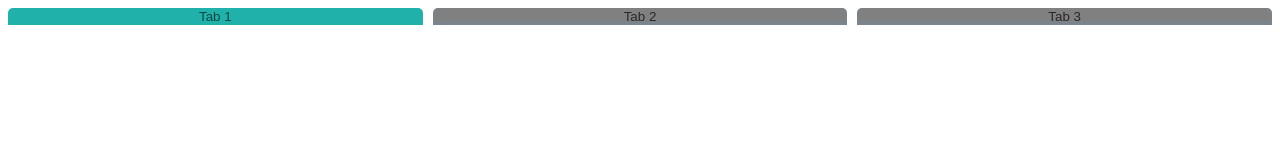
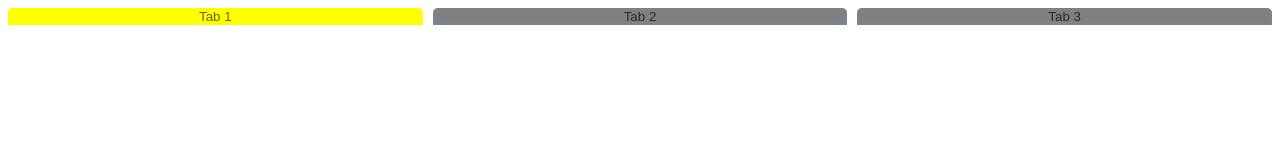
Before and after one commit to dkempton12/javascript-projects-2020, a plain HTML site: page tabs/index.html in a window 1280 px wide. Both pictures are taken after a click on the tab "Tab 1". Drawn offline with Linux system fonts and the light colour scheme.

Commit message:
updating styling

```diff
--- a/tabs/css/styles.css
+++ b/tabs/css/styles.css
@@ -9,7 +9,7 @@
 }
 
 [role="tabpanel"] {
-  background: lightseagreen;
+  background: yellow;
   padding: 2rem;
 }
 
@@ -18,13 +18,13 @@ button {
   border: 0;
   color: #282828;
   border-radius: 5px 5px 0 0;
-  box-shadow: rgba(0,0,0,0.1);
+  /* box-shadow: rgba(0,0,0,0.1); */
   box-shadow: inset 0 -2px 5px lightslategray;
   cursor:pointer;
 }
 
 button[aria-selected="true"] {
-  background: lightseagreen;
+  background: yellow;
   box-shadow: none;
   color: rgba(0,0,0,0.7);
 }
--- a/tabs/js/script.js
+++ b/tabs/js/script.js
@@ -14,16 +14,14 @@ function handleTabClick(event) {
   })
   // Mark the clicked tab as selected
   event.currentTarget.setAttribute('aria-selected', true);
-  console.log(tabButtons);
 
   // Finding the associated tab panel and show it
   const {id} = event.currentTarget;
 
   // Finding the panel where the aria-labelledby is equal to 'id'
-  const findTabPanel = tabPanels.find(panel => panel.getAttribute('aria-labeledby') === 'id');
+  const findTabPanel = tabPanels.find(panel => panel.getAttribute('aria-labeledby') === id);
+
+  // Setting the clicked tab panel's hidden property to false
+  findTabPanel.hidden = false;
 }
-  // Setting the clicked tab panel's hidden property to false
-  tabPanels.hidden = false;
-
 tabButtons.forEach(button => button.addEventListener('click', handleTabClick));
-console.log(tabButtons);
```
